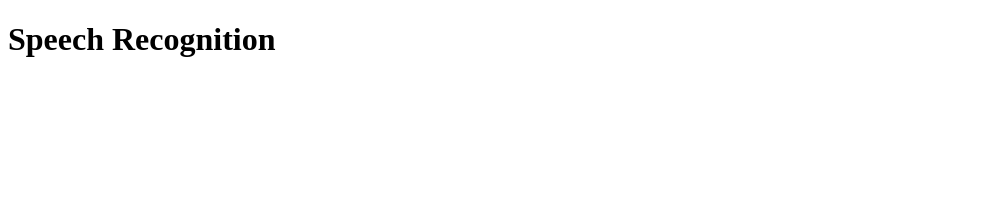
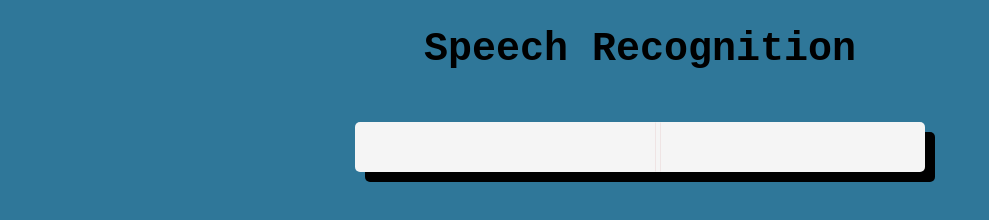
Before and after one commit to silvaom4/speech-rec, a plain HTML site: page index.html in a window 1280 px wide. Shown: the whole page, without its empty margins (0-989 px from the left). Drawn offline with Linux system fonts and the light colour scheme.

Commit message:
Added style to the index

```diff
--- a/styles.css
+++ b/styles.css
@@ -1 +1,42 @@
-!
+html {
+    font-size: 10px;
+}
+
+body {
+    background-color: rgb(47,119,153);
+    font-family: 'Courier New', Courier, monospace;
+    font-weight: 200px;
+    font-size: 20px;
+}
+h1 {
+    text-align: center;
+}
+
+
+.words {
+    max-width: 500px;
+    margin: 50px auto;
+    background: whitesmoke;
+    border-radius: 5px;
+    box-shadow: 10px 10px 0 rgb(0, 0, 0.1);
+    padding: 1rem 2rem 1rem 5rem ;
+    background-size: 100% 3rem;
+    position: relative;
+    line-height: 3rem;
+    /* background: -webkit-gradient(linear,0,0, 100%, from(#d9eaf3), color-stop(4%, #fff) 0 4px);
+*/
+}
+p {
+    margin: 0 0 3rem;
+}
+
+.words:before {
+    content: '';
+    position: absolute;
+    width: 4px;
+    top: 0;
+    left: 300px;
+    bottom: 0;
+    border: 1px solid;
+    border-color: transparent #efe4e4;
+}
```
